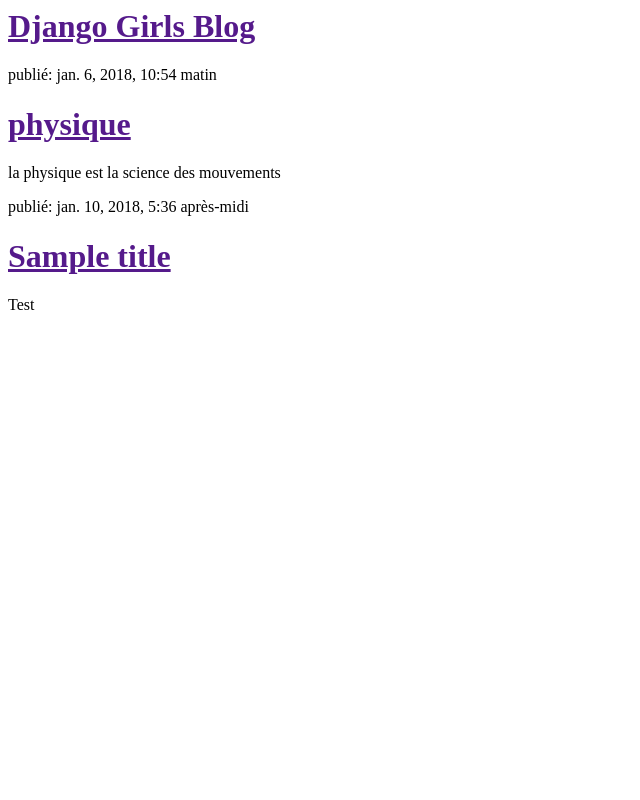
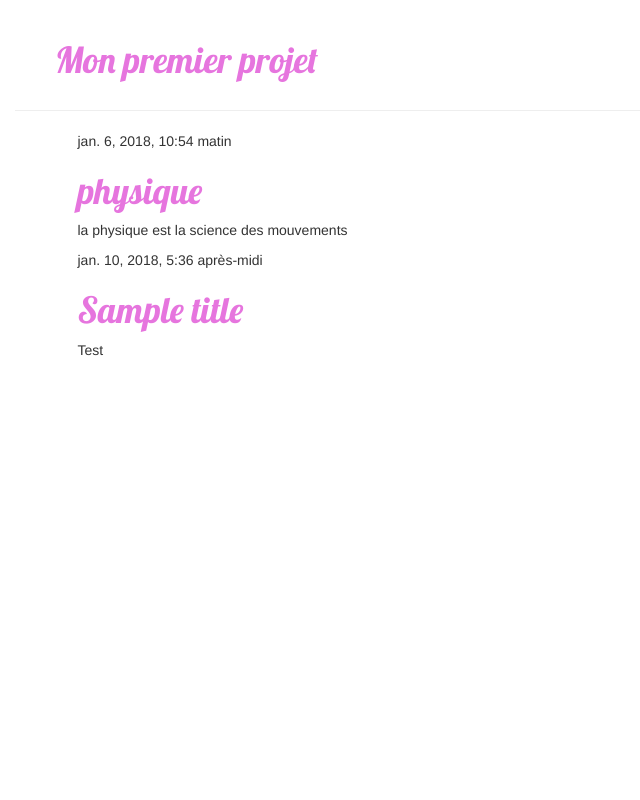
Before and after one commit to ali7015/mon_premier_projet, a Django app: page / in a window 1280 px wide. Shown: the whole page, without its empty margins (0-640 px from the left). Run offline with Django 3.2, Linux system fonts and the light colour scheme; data comes from the database, SQL or seed files in the repository; some libraries are stand-ins or nearby versions.

Commit message:
modification template

```diff
--- /dev/null
+++ b/blog/static/css/blog.css
@@ -0,0 +1,46 @@
+h1 a {
+color: #E675DE;
+font-family: 'Lobster';
+}
+body {
+padding-left: 15px;
+}
+.page-header {
+background-color: ##90c3d4;
+margin-top: 0;
+padding: 20px 20px 20px 40px;
+} .
+page-header h1, .page-header h1 a, .page-header h1 a:visited, .page-header h1 a:active {
+color: #ffffff;
+font-size: 36pt;
+text-decoration: none;
+} .
+content {
+margin-left: 40px;
+} h
+1
+, h2, h3, h4 {
+font-family: 'Lobster', cursive;
+} .
+date {
+float: right;
+color: #828282;
+} .
+save {
+float: right;
+} .
+post-form textarea, .post-form input {
+width: 100%;
+} .
+top-menu, .top-menu:hover, .top-menu:visited {
+color: #ffffff;
+float: right;
+font-size: 26pt;
+margin-right: 20px;
+} .
+post {
+margin-bottom: 70px;
+} .
+post h1 a, .post h1 a:visited {
+color: #000000;
+}
--- /dev/null
+++ b/blog/templates/blog/base.html
@@ -0,0 +1,24 @@
+{% load staticfiles %}
+<html>
+	<head>
+		<link rel="stylesheet" href="//maxcdn.bootstrapcdn.com/bootstrap/3.2.0/css/bootstrap.min.css">
+		<link rel="stylesheet" href="//maxcdn.bootstrapcdn.com/bootstrap/3.2.0/css/bootstrap-theme.min.css">
+		<link href="https://fonts.googleapis.com/css?family=Lobster&subset=latin,latin-ext" rel="stylesheet" type="text/css">
+		<link rel="stylesheet" href="{% static 'css/blog.css' %}">
+		<title>blog 7015</title>
+	</head>
+	<body>
+		<body>
+			<div class="page-header">
+				<h1><a href="/">Mon premier projet</a></h1>
+			</div>
+			<div class="content container">
+				<div class="row">
+					<div class="col-md-8">
+						{% block content %}
+						{% endblock %}
+					</div>
+				</div>
+			</div>
+		</body>
+</html>
--- a/blog/templates/blog/post_list.html
+++ b/blog/templates/blog/post_list.html
@@ -1,19 +1,12 @@
-<html>
-	<head>
-		<title>Django Girls blog</title>
-	</head>
-	<body>
-		<div>
-			<h1><a href="">Django Girls Blog</a></h1>
+{% extends 'blog/base.html' %}
+{% block content %}
+	{% for post in posts %}
+		<div class="post">
+			<div class="date">
+			{{ post.published_date }}
+			</div>
+			<h1><a href="{% url 'post_detail' pk=post.pk %}">{{ post.title }}</a></h1>
+			<p>{{ post.text|linebreaksbr }}</p>
 		</div>
-		<div>
-			{% for post in posts %}
-				<div>
-				<p>publié: {{ post.published_date }}</p>
-				<h1><a href="">{{ post.title }}</a></h1>
-				<p>{{ post.text|linebreaksbr }}</p>
-				</div>
-			{% endfor %}
-		</div>
-	</body>
-</html>
+	{% endfor %}
+{% endblock %}
--- a/blog/urls.py
+++ b/blog/urls.py
@@ -2,4 +2,5 @@
 from . import views
 urlpatterns = [
 	url(r'^$', views.post_list, name='post_list'),
+	url(r'^post/(?P<pk>[0-9]+)/$', views.post_detail, name='post_detail'),
 ]
--- a/blog/views.py
+++ b/blog/views.py
@@ -1,6 +1,9 @@
-from django.shortcuts import render
+from django.shortcuts import render,get_object_or_404
 from django.utils import timezone
 from .models import Post
 def post_list(request):
 	posts = Post.objects.filter(published_date__lte=timezone.now()).order_by('published_date')
 	return render(request, 'blog/post_list.html', {'posts': posts})
+def post_detail(request, pk):
+	post = get_object_or_404(Post, pk=pk)
+	return render(request, 'blog/post_detail.html', {'post': post})
```
Also changed, not shown: blog/templates/blog/post_detail.html (added, +12 -0 lines).
